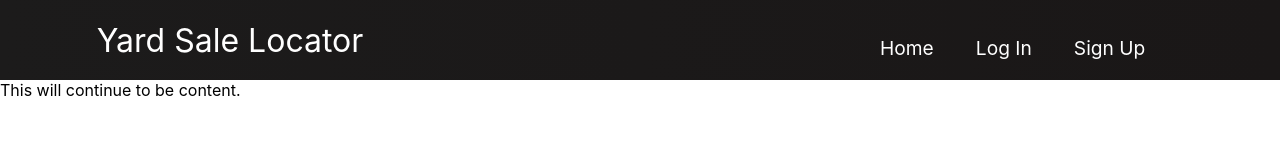
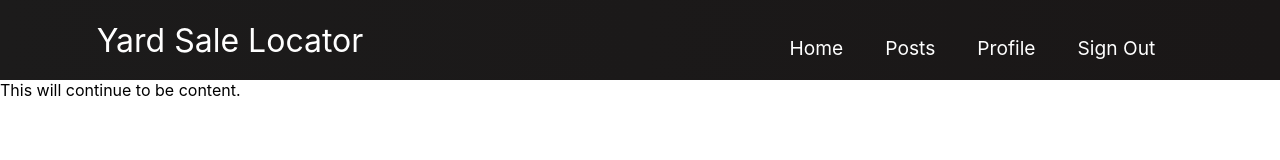
Before and after one commit to bethel-school-of-technology/team-java-boys-frontend, a React (Create React App) app in the folder yardsalelocator/: page / in a window 1280 px wide. Shown: the top 160 px of the page. Built offline with nearby package versions, Linux system fonts and the light colour scheme.

Commit message:
updated navbar to either user/guest, need export

```diff
--- a/yardsalelocator/public/index.html
+++ b/yardsalelocator/public/index.html
@@ -24,7 +24,7 @@
       work correctly both with client-side routing and a non-root public URL.
       Learn how to configure a non-root public URL by running `npm run build`.
     -->
-    <title>React App</title>
+    <title>Yard Sale Locator</title>
   </head>
   <body>
     <noscript>You need to enable JavaScript to run this app.</noscript>
--- a/yardsalelocator/src/App.js
+++ b/yardsalelocator/src/App.js
@@ -1,6 +1,8 @@
 import Navbar from "./components/Navbar";
 import {BrowserRouter as Router} from 'react-router-dom';
 import './App.css';
+
+
 
 function App() {
   return (
--- a/yardsalelocator/src/components/Navbar.js
+++ /dev/null
@@ -1,37 +0,0 @@
-import React from 'react';
-import {Link} from 'react-router-dom';
-import './Navbar.css';
-
-function Navbar() {
-    return (
-        <>
-         <nav className="navbar">
-             <div className="navbar-container">
-                 <Link to="/" className="navbar-logo">
-                     Yard Sale Locator
-                 </Link>
-                 <ul className='nav-menu'>
-                     <li className='nav-item'>
-                         <Link to='/' className='nav-links'>
-                             Home
-                         </Link>
-                     </li>
-                     <li className='nav-item'>
-                         <Link to='/login' className='nav-links'>
-                             Log In
-                         </Link>
-                     </li>
-                     <li className='nav-item'>
-                         <Link to='/signup' className='nav-links'>
-                             Sign Up
-                         </Link>
-                     </li>
-                 </ul>
-             </div>
-         </nav>
-
-        </>
-    )
-}
-
-export default Navbar
--- /dev/null
+++ b/yardsalelocator/src/components/Navbar.jsx
@@ -0,0 +1,79 @@
+import React from 'react';
+import {Link} from 'react-router-dom';
+import './Navbar.css';
+
+//Navbar is set to return one format if user is logged in, and another if user is not logged in. ~Ray
+//NEED boolean from authentication page to set user status, below on line 8 is a manual set for now. ~Ray
+
+const userAuth=false;
+
+function Navbar() {
+    if(userAuth) {
+    return (
+        <>
+         <nav className="navbar">
+             <div className="navbar-container">
+                 <Link to="/" className="navbar-logo">
+                     Yard Sale Locator
+                 </Link>
+                 <ul className='nav-menu'>
+                     <li className='nav-item'>
+                         <Link to='/' className='nav-links'>
+                             Home
+                         </Link>
+                     </li>
+                     <li className='nav-item'>
+                         <Link to='/login' className='nav-links'>
+                             Log In
+                         </Link>
+                     </li>
+                     <li className='nav-item'>
+                         <Link to='/signup' className='nav-links'>
+                             Sign Up
+                         </Link>
+                     </li>
+                 </ul>
+             </div>
+         </nav>
+
+        </>
+    )
+} else {
+    return (
+        <>
+        <nav className="navbar">
+            <div className="navbar-container">
+                <Link to="/" className="navbar-logo">
+                    Yard Sale Locator
+                </Link>
+                <ul className='nav-menu'>
+                    <li className='nav-item'>
+                        <Link to='/' className='nav-links'>
+                            Home
+                        </Link>
+                    </li>
+                    <li className='nav-item'>
+                        <Link to='/posts' className='nav-links'>
+                            Posts
+                        </Link>
+                    </li>
+                    <li className='nav-item'>
+                        <Link to='/profile' className='nav-links'>
+                            Profile
+                        </Link>
+                    </li>
+                    <li className='nav-item'>
+                        <Link to='/signout' className='nav-links'>
+                            Sign Out
+                        </Link>
+                    </li>
+                </ul>
+            </div>
+        </nav>
+
+       </>
+    )
+}
+};
+
+export default Navbar
```
Also changed, not shown: 1 other file (tests, documents, lock files or other folders).
